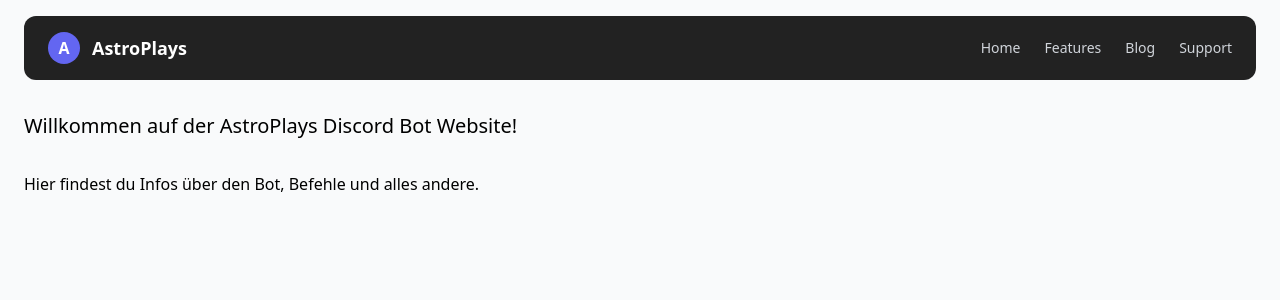
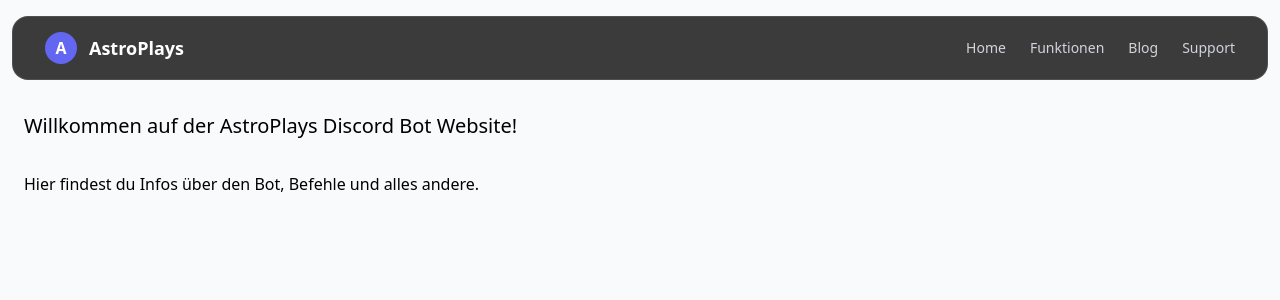
Before and after one commit to AstroPlaysBot/information, a Next.js app: page / in a window 1280 px wide. Shown: the top 300 px of the page. Built offline with nearby package versions, Linux system fonts and the light colour scheme.

Commit message:
Update FixedHeader.tsx

```diff
--- a/src/components/FixedHeader.tsx
+++ b/src/components/FixedHeader.tsx
@@ -1,5 +1,5 @@
 'use client';
-import React, { useState, useEffect } from 'react';
+import React, { useEffect, useState } from 'react';
 
 const FixedHeader = () => {
   const [scrolled, setScrolled] = useState(false);
@@ -11,22 +11,26 @@ const FixedHeader = () => {
   }, []);
 
   return (
-    <div className="fixed top-4 left-0 w-full z-50 px-6">
+    <div className="fixed top-4 left-0 w-full z-50 px-3">
       <div
         className={`
-          mx-auto max-w-7xl
-          h-16 px-6
+          mx-auto max-w-[1600px]
+          h-16 md:h-18
+          px-8
           flex items-center justify-between
-          rounded-xl
-          bg-neutral-900/95
-          transition-all duration-300
-          ${scrolled ? 'backdrop-blur-xl shadow-lg' : ''}
+          rounded-2xl
+          bg-neutral-800/90
+          border border-white/10
+          transition-all duration-300 ease-out
+          ${scrolled
+            ? 'backdrop-blur-2xl shadow-xl scale-[1.02]'
+            : ''
+          }
         `}
       >
         {/* Logo + Name */}
         <div className="flex items-center gap-3">
           <div className="w-8 h-8 rounded-full bg-indigo-500 flex items-center justify-center">
-            {/* Platzhalter Logo */}
             <span className="text-white font-bold">A</span>
           </div>
           <span className="text-white font-semibold text-lg">
@@ -34,10 +38,10 @@ const FixedHeader = () => {
           </span>
         </div>
 
-        {/* Navigation (optional) */}
+        {/* Nav */}
         <nav className="hidden md:flex items-center gap-6 text-sm text-gray-300">
           <a className="hover:text-white transition">Home</a>
-          <a className="hover:text-white transition">Features</a>
+          <a className="hover:text-white transition">Funktionen</a>
           <a className="hover:text-white transition">Blog</a>
           <a className="hover:text-white transition">Support</a>
         </nav>
```
